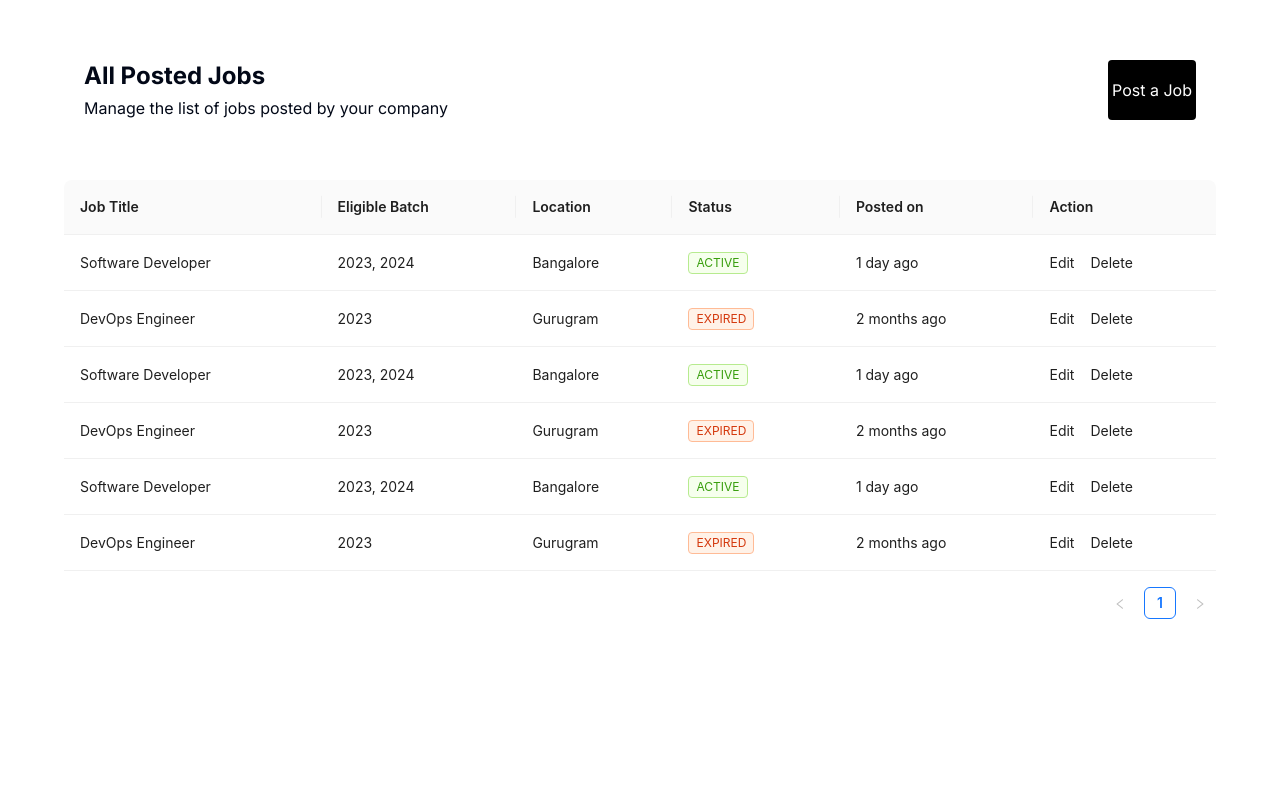
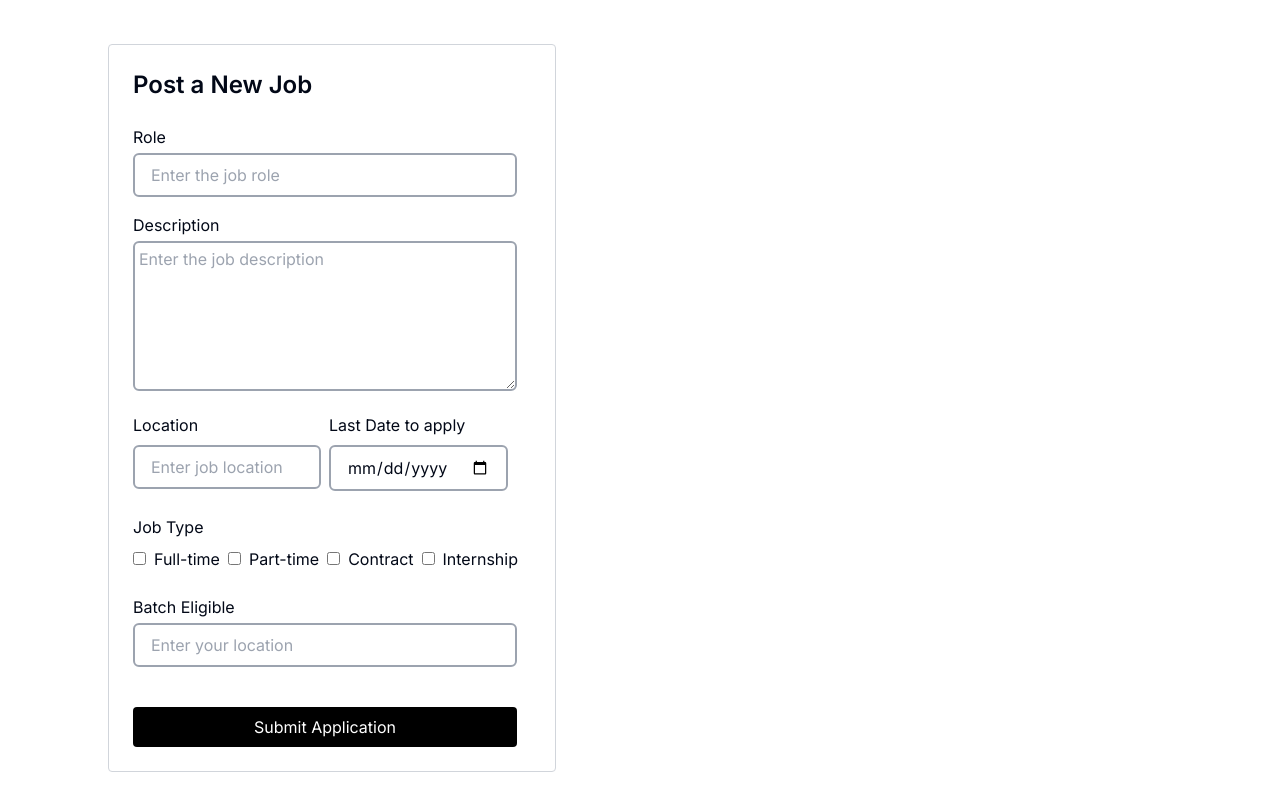
Before and after one commit to YASH-RAJ-HANS/jobs.com_frontend, a Next.js app: page /JobListByCompany in a window 1280 px wide. Shown: the top 808 px of the page. Built offline with nearby package versions, Linux system fonts and the light colour scheme.

Commit message:
post a job by company

```diff
--- a/src/app/JobListByCompany/page.js
+++ b/src/app/JobListByCompany/page.js
@@ -1,10 +1,12 @@
 import JobListByCompany from "@/components/JobListByCompany";
+import PostJob from "@/components/PostJob";
 import React from "react";
 
 export default function page() {
   return (
     <div className="w-[90%] m-auto">
-      <JobListByCompany />
+      {/* <JobListByCompany /> */}
+      <PostJob />
     </div>
   );
 }
--- /dev/null
+++ b/src/components/PostJob.js
@@ -0,0 +1,135 @@
+/**
+ * v0 by Vercel.
+ * @see https://v0.dev/t/41ftqy6gr1o
+ * Documentation: https://v0.dev/docs#integrating-generated-code-into-your-nextjs-app
+ */
+import {
+  CardTitle,
+  CardDescription,
+  CardHeader,
+  CardContent,
+  CardFooter,
+  Card,
+} from "@/components/ui/card";
+import { Label } from "@/components/ui/Label";
+import { Input } from "@/components/ui/Input";
+import { Textarea } from "@/components/ui/textarea";
+import { Checkbox } from "@/components/ui/checkbox";
+import { Button } from "@/components/ui/Button";
+
+export default function PostJob() {
+  return (
+    <Card className="w-full max-w-md border border-gray-300 rounded m-11 p-6">
+      <CardHeader>
+        <CardTitle className="text-2xl font-semibold">Post a New Job</CardTitle>
+
+        {/* <CardDescription>Fill out the form below to apply</CardDescription> */}
+        <br />
+      </CardHeader>
+      <CardContent className="space-y-4">
+        <div className="space-y-1 mb-4">
+          <Label htmlFor="name">Role</Label>
+          <br />
+          <Input
+            id="name"
+            placeholder="Enter the job role"
+            required
+            className="w-96"
+          />
+        </div>
+        <CardContent className="space-y-4">
+          <div className="space-y-1 mb-4">
+            <Label htmlFor="cover-letter">Description</Label>
+            <br />
+            <Textarea
+              className="min-h-[150px] w-96 border-2 border-gray-400 focus:outline-none focus:border-black p-1 rounded-md "
+              id="cover-letter"
+              placeholder="Enter the job description"
+              required
+            />
+          </div>
+        </CardContent>
+        <div className="grid grid-cols-1 w-96 gap-2 md:grid-cols-2">
+          <div className="space-y-2">
+            <Label htmlFor="location">Location</Label>
+            <br />
+            <Input
+              id="location"
+              placeholder="Enter job location"
+              required
+              className="w-[100%]"
+            />
+          </div>
+          <div className="space-y-2">
+            <Label htmlFor="last-date">Last Date to apply</Label>
+            <Input id="last-date" required type="date" />
+          </div>
+        </div>
+        <br />
+        <div className="space-y-2">
+          <Label>Job Type</Label>
+          <div className="space-x-2">
+            <Label className="inline-block cursor-pointer" htmlFor="full-time">
+              <Input
+                className="mr-2"
+                id="full-time"
+                name="job-type"
+                type="checkbox"
+                value="full-time"
+              />
+              Full-time
+            </Label>
+            <Label className="inline-block cursor-pointer" htmlFor="part-time">
+              <Input
+                className="mr-2"
+                id="part-time"
+                name="job-type"
+                type="checkbox"
+                value="part-time"
+              />
+              Part-time
+            </Label>
+            <Label className="inline-block cursor-pointer" htmlFor="contract">
+              <Input
+                className="mr-2"
+                id="contract"
+                name="job-type"
+                type="checkbox"
+                value="contract"
+              />
+              Contract
+            </Label>
+            <Label className="inline-block cursor-pointer" htmlFor="internship">
+              <Input
+                className="mr-2"
+                id="internship"
+                name="job-type"
+                type="checkbox"
+                value="internship"
+              />
+              Internship
+            </Label>
+          </div>
+        </div>
+        <br />
+        <div className="space-y-1 mb-4">
+          <Label htmlFor="address">Batch Eligible</Label>
+          <br />
+          <Input
+            id="address"
+            placeholder="Enter your location"
+            required
+            className="w-96"
+          />
+        </div>
+      </CardContent>
+      <br />
+      <CardFooter className="flex justify-left">
+        <Button type="submit" className="bg-black p-2 rounded text-white w-96">
+          Submit Application
+        </Button>
+      </CardFooter>
+
+    </Card>
+  );
+}
--- a/src/components/ui/Input.js
+++ b/src/components/ui/Input.js
@@ -4,7 +4,7 @@ import React from "react";
 const Input = ({ className, placeholder, type }) => {
   return (
     <input
-      className={`py-2 px-4 rounded-md border-2 border-gray-400 focus:outline-none focus:border-purple-600 ${className}`}
+      className={`py-2 px-4 rounded-md border-2 border-gray-400 focus:outline-none focus:border-black ${className}`}
       type={type}
       placeholder={placeholder}
       //   value={value}
--- a/src/components/ui/textarea.js
+++ b/src/components/ui/textarea.js
@@ -1,5 +1,12 @@
-import React from 'react';
+import React from "react";
 
-export const Textarea = ({ value, onChange, placeholder }) => {
-  return <textarea value={value} onChange={onChange} placeholder={placeholder} />;
+export const Textarea = ({ value, onChange, placeholder, className }) => {
+  return (
+    <textarea
+      value={value}
+      onChange={onChange}
+      className={className}
+      placeholder={placeholder}
+    />
+  );
 };
```
